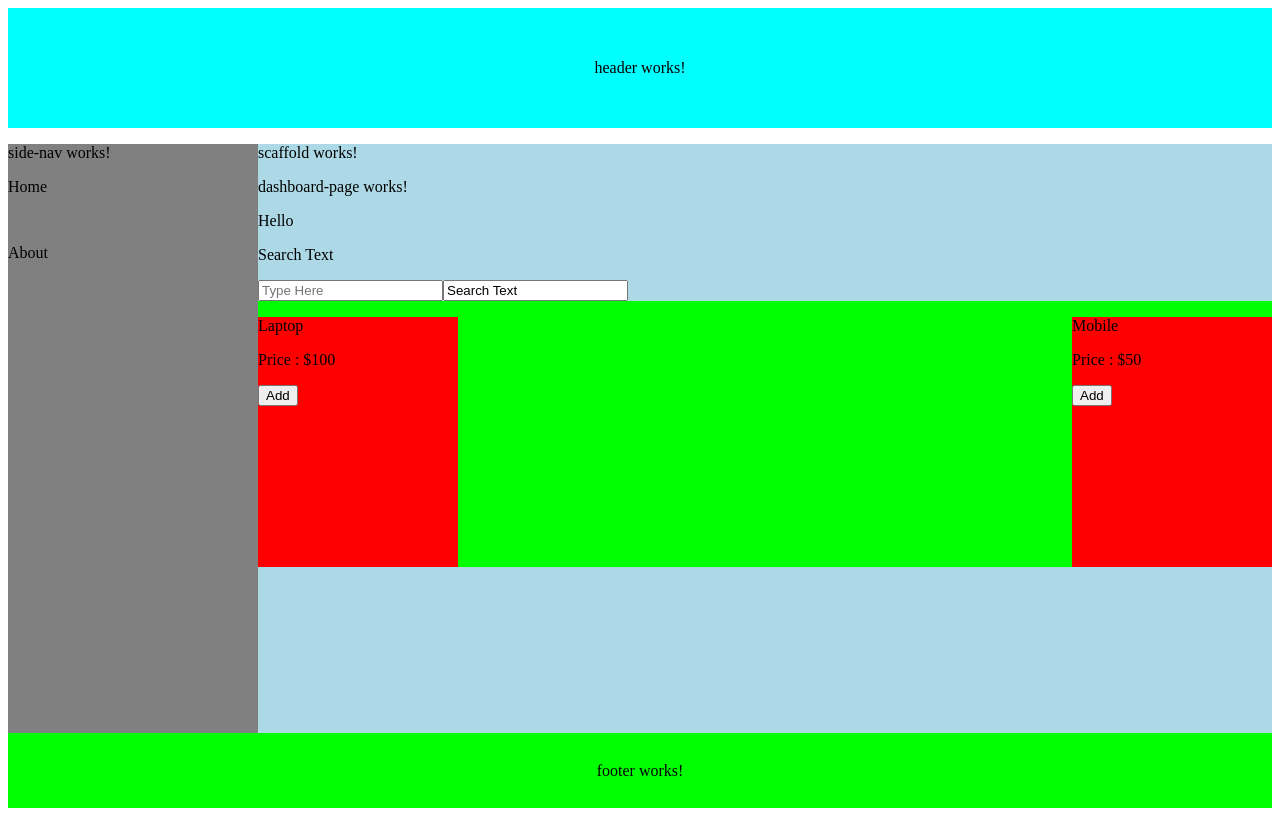
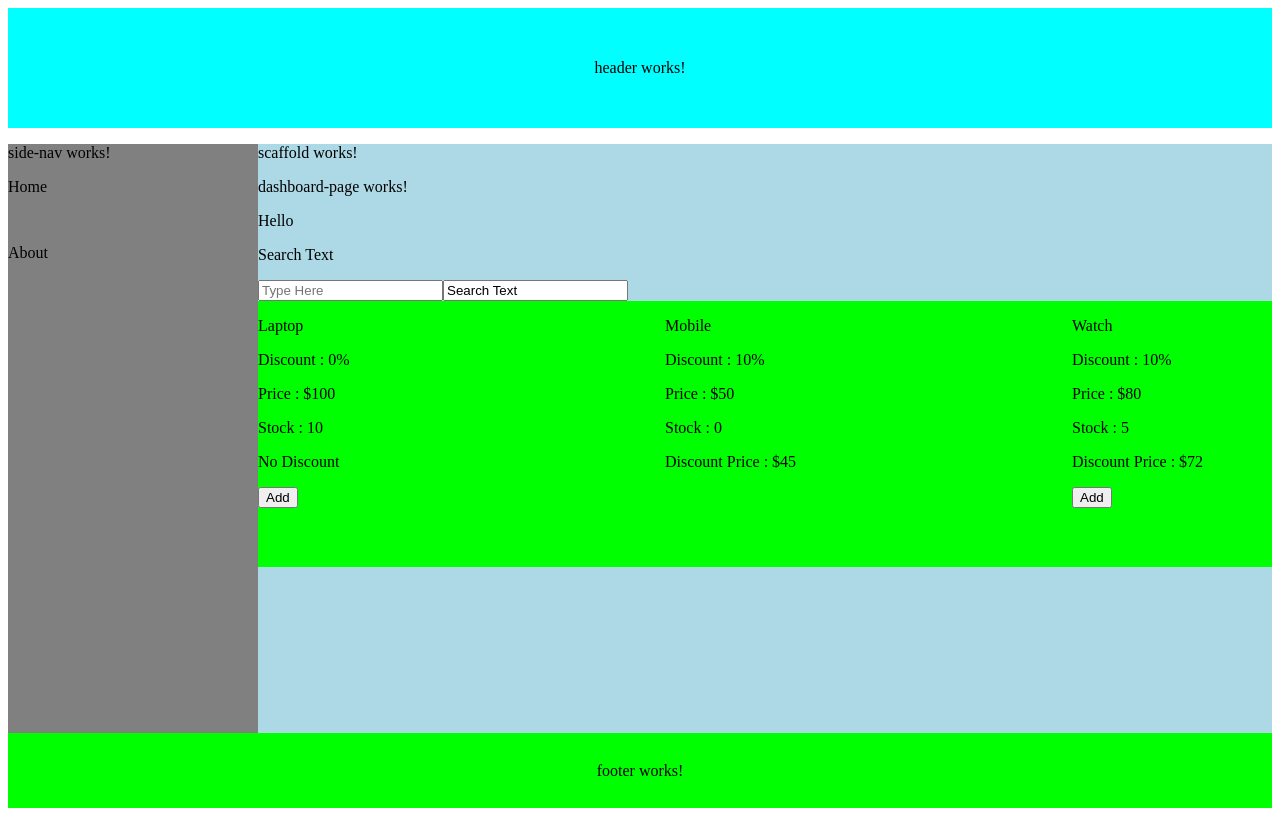
Before and after one commit to C-Clarke-Institute/batch-3-angular-weekend, an Angular app: page / in a window 1280 px wide. Built offline with nearby package versions, Linux system fonts and the light colour scheme.

Commit message:
Two way Binding

```diff
--- a/src/app/dashboard-page/dashboard-page.html
+++ b/src/app/dashboard-page/dashboard-page.html
@@ -5,6 +5,10 @@
 <input [(ngModel)]="text" placeholder="Type Here" >
 <div class="app-dashboard">
 
-  <app-product [title]="'Laptop'" [price]="100"></app-product>
-  <app-product [title]="'Mobile'" [price]="50" ></app-product>
+  @for ( product of products; track product.id) {
+    <app-product [title]="product.title" [price]="product.price" [stock]="product.stock" [discount]="product.discount"></app-product>
+  }
+
+<!--  <app-product [title]="'Laptop'" [price]="100" [stock]="10"></app-product>-->
+<!--  <app-product [title]="'Mobile'" [price]="50" [stock]="0" [discount]="10"></app-product>-->
 </div>
--- a/src/app/dashboard-page/dashboard-page.ts
+++ b/src/app/dashboard-page/dashboard-page.ts
@@ -1,6 +1,7 @@
 import { Component } from '@angular/core';
 import { Product } from '../product/product';
 import { FormsModule } from '@angular/forms';
+import { IProduct } from '../models/product.model';
 
 @Component({
   selector: 'app-dashboard-page',
@@ -13,7 +14,19 @@ export class DashboardPage {
 
   text: string = 'Search Text';
 
+  products: IProduct[] = [
+    { title: 'Laptop', price: 100 , stock: 10, discount: 0} as IProduct,
+    { title: 'Mobile', price: 50, stock: 0, discount: 10} as IProduct,
+    { title: 'Watch', price: 80, stock: 5, discount: 10} as IProduct,
+  ];
+
   handleInputChange(event: any) {
     this.searchText = event.target.value;
   }
+
+
+
+
+
+
 }
--- a/src/app/product/product.html
+++ b/src/app/product/product.html
@@ -1,6 +1,19 @@
 
 <div class="app-product">
   <p>{{ title }}</p>
+  <p>Discount : {{discount}}%</p>
   <p>Price : ${{price}}</p>
-  <button (click)="onClick()" >Add</button>
+  <p>Stock : {{stock}}</p>
+
+  @if ( discount > 0) {
+    <p>Discount Price : ${{ price - ( price * discount / 100) }}</p>
+  }
+  @else {
+    <p>No Discount</p>
+  }
+
+  @if ( stock > 0) {
+    <button (click)="onClick()" >Add</button>
+  }
+
 </div>
--- a/src/app/product/product.scss
+++ b/src/app/product/product.scss
@@ -1,5 +1,5 @@
 .app-product {
   height: 250px;
   width: 200px;
-  background-color: red;
+  //background-color: red;
 }
--- a/src/app/product/product.ts
+++ b/src/app/product/product.ts
@@ -14,7 +14,18 @@ export class Product {
   @Input()
   price: number = 0;
 
+  @Input()
+  stock: number = 0;
+
+  @Input()
+  discount: number = 0;
+
+  constructor() {}
+
+
   onClick() {
     alert( this.title );
   }
+
+
 }
```
Also changed, not shown: src/app/models/product.model.ts (added, +10 -0 lines).
